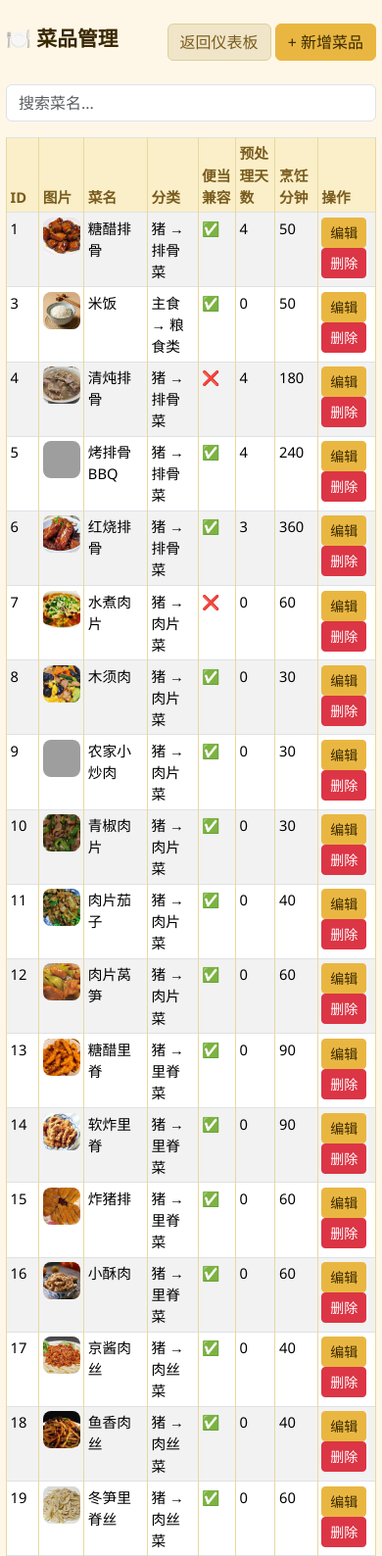
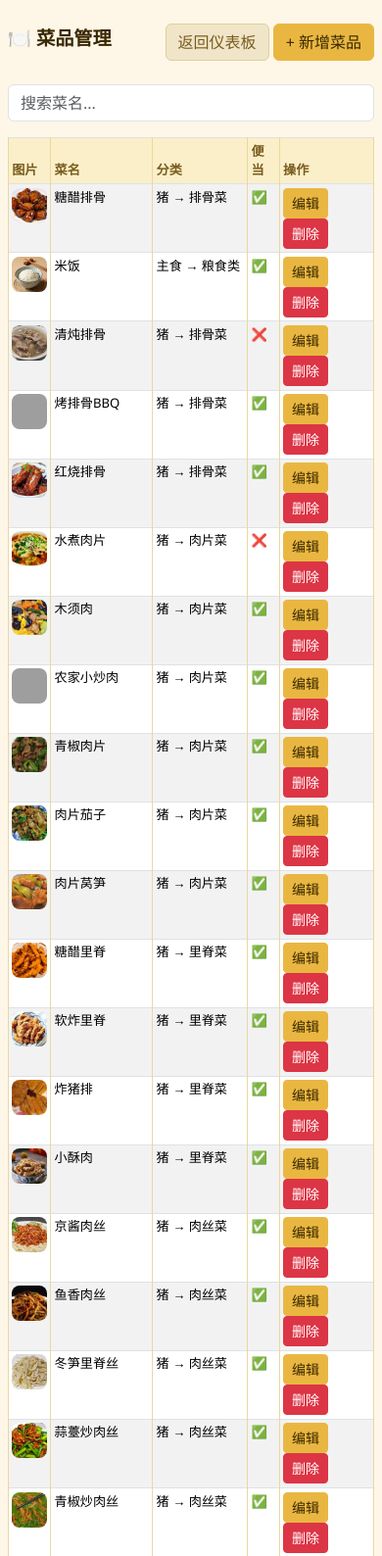
Before and after one commit to Constance-CAO/Family_Canteen, a Flask app: page /admin/dishes in a window 390 px wide. Shown: the top 1588 px of the page at 98% size. Run offline with Flask 3, Linux system fonts and the light colour scheme; the visitor is signed in with stand-in values (Sample User, id 1); data comes from the database, SQL or seed files in the repository; grey boxes are pictures that could not be loaded.

Commit message:
手机端布局优化：英雄区居中、后台页面全宽、订单弹窗全屏

```diff
--- a/templates/admin_categories.html
+++ b/templates/admin_categories.html
@@ -21,6 +21,10 @@
         .btn-light:hover { background: #f0e0a0; border-color: #d4a12b; color: #3a2800; }
         .form-control:focus,.form-select:focus { border-color: #e9b741; box-shadow: 0 0 0 0.2rem rgba(233,183,65,0.22); }
         .form-control,.form-select { border-color: #e8d8a0; background: #fffcf4; }
+        @media (max-width: 767px) {
+            .container { padding-left: 8px !important; padding-right: 8px !important; }
+            h1 { font-size: 1.2rem; }
+        }
     </style>
 </head>
 <body>
--- a/templates/admin_dishes.html
+++ b/templates/admin_dishes.html
@@ -20,11 +20,12 @@
         .table-bordered > :not(caption) > * > * { border-color: #e8d8a0; }
         .table-striped > tbody > tr:nth-of-type(odd) > * { --bs-table-accent-bg: rgba(234,215,155,0.1); }
         @media (max-width: 767px) {
-            .container { padding-left: 6px !important; padding-right: 6px !important; }
-            .table { font-size: 0.92rem; }
-            .table td, .table th { padding: 0.28rem 0.22rem; }
-            .dish-img-thumb { width: 38px; height: 38px; }
-            h1 { font-size: 1.3rem; }
+            .container { padding-left: 8px !important; padding-right: 8px !important; }
+            .table { font-size: 0.82rem; }
+            .table td, .table th { padding: 0.22rem 0.2rem; }
+            .dish-img-thumb { width: 36px; height: 36px; }
+            h1 { font-size: 1.2rem; }
+            .hide-mobile { display: none !important; }
         }
     </style>
 </head>
@@ -38,14 +39,15 @@
         </div>
     </div>
     <input type="text" id="searchInput" class="form-control mb-3" placeholder="搜索菜名...">
+    <div class="table-responsive">
     <table class="table table-bordered table-striped">
         <thead>
-            <tr><th>ID</th><th>图片</th><th>菜名</th><th>分类</th><th>便当兼容</th><th>预处理天数</th><th>烹饪分钟</th><th>操作</th></tr>
+            <tr><th class="hide-mobile">ID</th><th>图片</th><th>菜名</th><th>分类</th><th>便当</th><th class="hide-mobile">预处理天</th><th class="hide-mobile">烹饪分钟</th><th>操作</th></tr>
         </thead>
         <tbody id="dishTableBody">
             {% for dish in dishes %}
             <tr class="dish-row">
-                <td>{{ dish.id }}</td>
+                <td class="hide-mobile">{{ dish.id }}</td>
                 <td><img src="{{ '/' + dish.image_url if dish.image_url else '/static/img/placeholder.png' }}" class="dish-img-thumb" onerror="this.src='/static/img/placeholder.png'"></td>
                 <td class="dish-name">{{ dish.name }}</td>
                 <td>
@@ -58,8 +60,8 @@
                     {% endfor %}
                 </td>
                 <td>{% if dish.bento_compatible %}✅{% else %}❌{% endif %}</td>
-                <td>{{ dish.preprocess_days }}</td>
-                <td>{{ dish.cook_minutes }}</td>
+                <td class="hide-mobile">{{ dish.preprocess_days }}</td>
+                <td class="hide-mobile">{{ dish.cook_minutes }}</td>
                 <td>
                     <a href="/admin/dish/{{ dish.id }}" class="btn btn-sm btn-warning">编辑</a>
                     <a href="/admin/dish/delete/{{ dish.id }}" class="btn btn-sm btn-danger" onclick="return confirm('确定删除？')">删除</a>
@@ -68,6 +70,7 @@
             {% endfor %}
         </tbody>
     </table>
+    </div>
 </div>
 <script>
     document.getElementById('searchInput').addEventListener('input', function() {
--- a/templates/index.html
+++ b/templates/index.html
@@ -72,6 +72,7 @@
                 0 0 22px rgba(255,210,120,0.4);
         }
         @media (max-width: 767px) {
+            .hero { justify-content: center; }
             .hero-main { width: 92%; border-radius: 12px; }
             .hero-deco { display: none !important; }
             .hero-title { font-size: 1.6rem; letter-spacing: 3px; top: 5%; }
```
Also changed, not shown: templates/admin_orders.html (+10 -1 lines).
